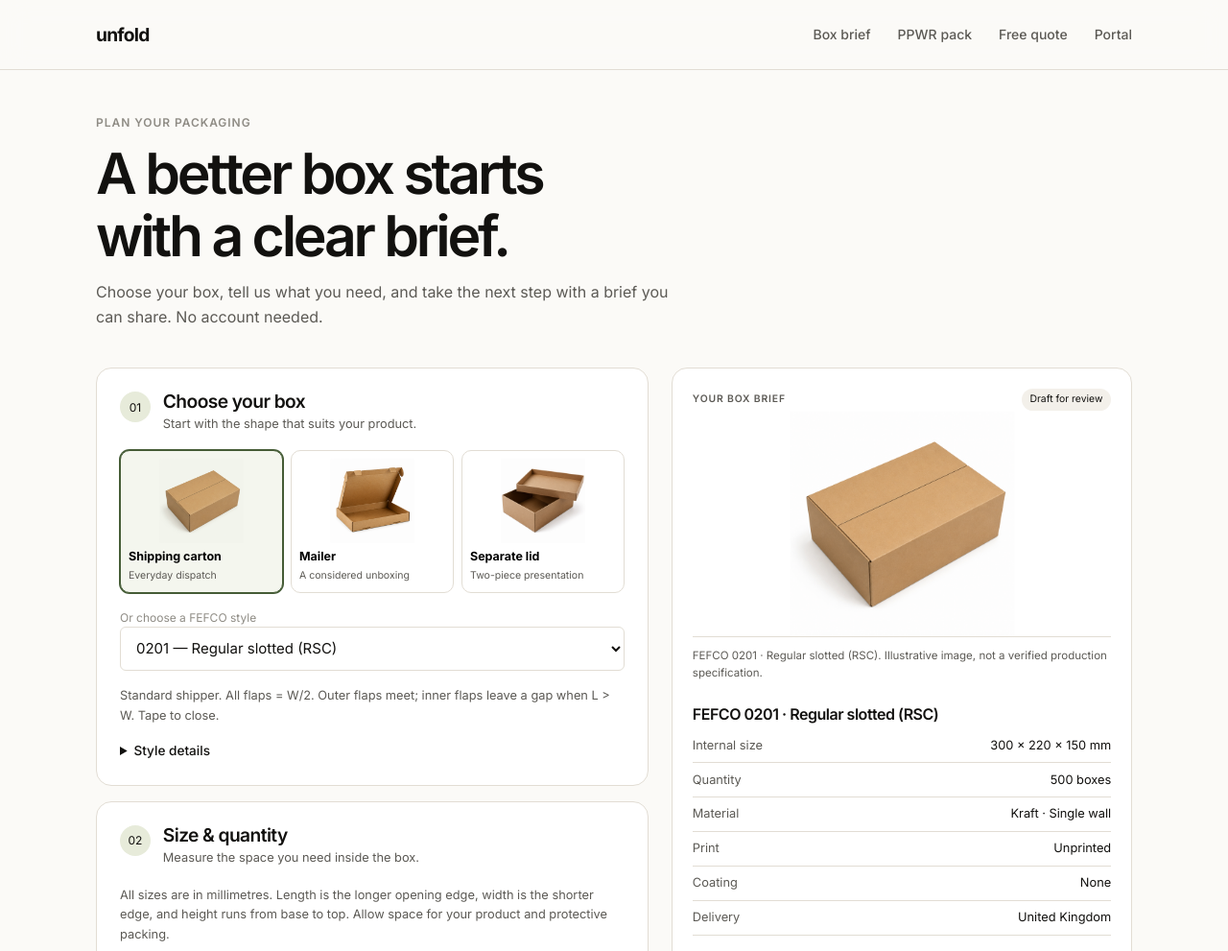
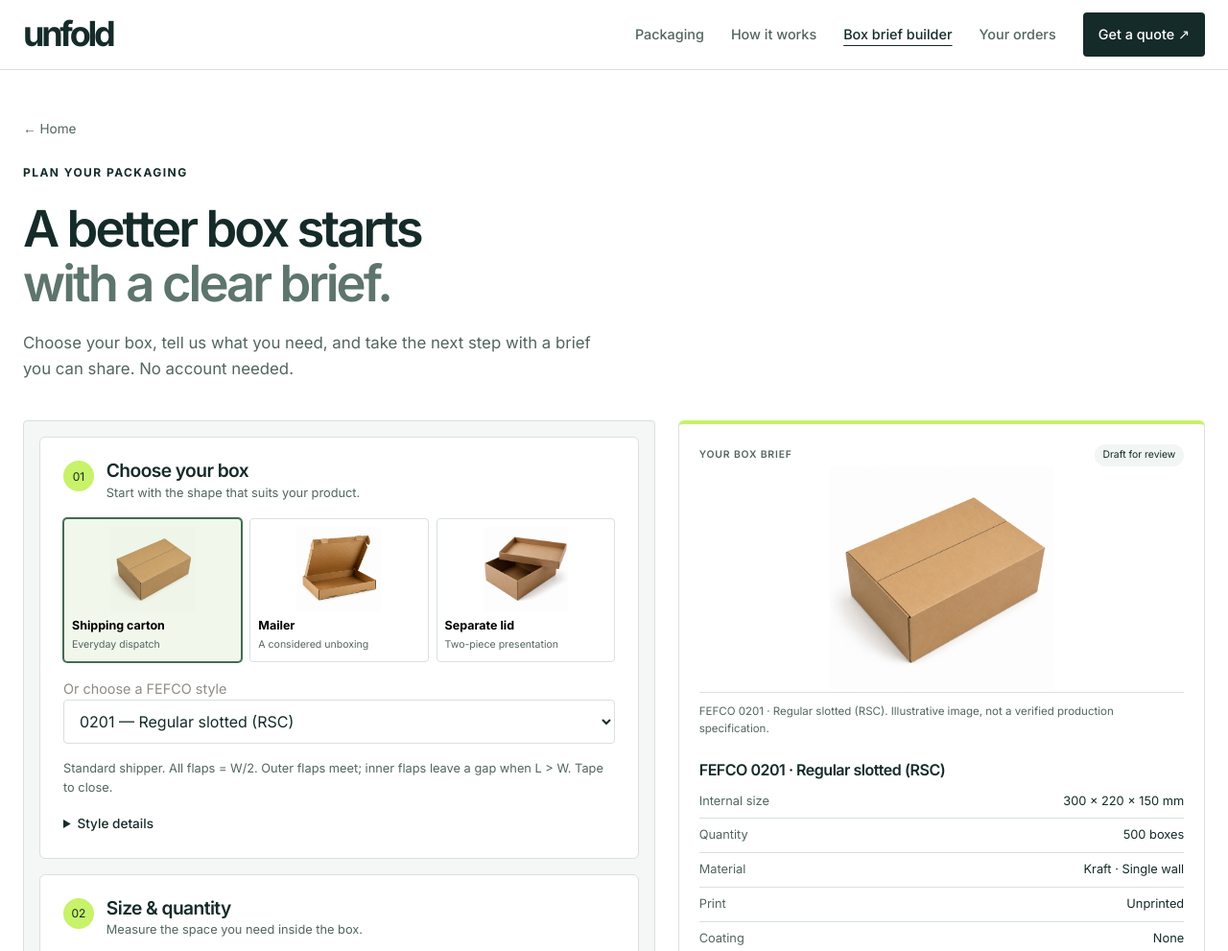
Before and after one commit to menacesahota/unfold, a website built with Vite: page spec.html in a window 1280 px wide. Shown: the top 991 px of the page at 96% size. Built offline with nearby package versions, Linux system fonts and the light colour scheme; no server answers.

Commit message:
Match box builder to homepage branding and navigation

```diff
--- a/spec.html
+++ b/spec.html
@@ -18,29 +18,19 @@
     />
     <link rel="stylesheet" href="/styles/main.css" />
     <link rel="stylesheet" href="/styles/tools.css" />
+    <link rel="stylesheet" href="/styles/rebuild.css" />
     <link rel="stylesheet" href="/styles/brief.css" />
   </head>
-  <body class="brief-builder">
-    <header class="site-header">
-      <div class="container header-inner">
-        <a href="/" class="logo">unfold</a>
-        <button type="button" class="nav-toggle" aria-expanded="false" aria-controls="site-nav" aria-label="Menu">
-          <span></span><span></span><span></span>
-        </button>
-        <nav class="nav" id="site-nav" aria-label="Main">
-          <a href="/spec.html">Box brief</a>
-          <a href="/ppwr.html">PPWR pack</a>
-          <a href="#quote-dialog" data-open-quote>Free quote</a>
-          <a href="/portal.html">Portal</a>
-        </nav>
-      </div>
-    </header>
+  <body class="unfold-home brief-builder">
+    <a class="skip-link" href="#main">Skip to content</a>
+    <header class="site-header"><div class="container header-inner"><a class="logo" href="/" aria-label="Unfold home">unfold</a><nav class="nav" id="site-nav" aria-label="Main"><a href="/#products">Packaging</a><a href="/#process">How it works</a><a href="/spec.html" aria-current="page">Box brief builder</a><a href="/portal.html">Your orders</a><a href="#quote-dialog" class="nav-quote" data-open-quote>Get a quote ↗</a></nav></div></header>
 
-    <main>
+    <main id="main">
       <section class="tools-hero">
         <div class="container">
-          <p class="tools-kicker">PLAN YOUR PACKAGING</p>
-          <h1>A better box starts<br />with a clear brief.</h1>
+          <a class="brief-back" href="/">← Home</a>
+          <p class="eyebrow">PLAN YOUR PACKAGING</p>
+          <h1>A better box starts<br /><em>with a clear brief.</em></h1>
           <p class="lead">
             Choose your box, tell us what you need, and take the next step with a brief you can share. No account needed.
           </p>
@@ -189,14 +179,7 @@
         <p id="form-status" class="form-note" role="status"></p>
       </form>
     </dialog>
-    <footer class="site-footer">
-      <div class="container footer-inner">
-        <span class="footer-brand">unfold</span>
-        <span class="footer-tag">Spec first. Quote when you want it made.</span>
-        <a href="mailto:hello@unfold.supply">hello@unfold.supply</a>
-        <span class="footer-copy">&copy; 2026</span>
-      </div>
-    </footer>
+    <footer class="site-footer"><div class="container footer-inner"><a class="footer-brand" href="/">unfold</a><span>Custom packaging, made simple.</span><a href="mailto:hello@unfold.supply">hello@unfold.supply</a><span>© 2026</span></div></footer>
 
     <script type="module" src="/scripts/nav.js"></script>
     <script type="module" src="/scripts/spec-engine.js"></script>
--- a/styles/brief.css
+++ b/styles/brief.css
@@ -1,17 +1,17 @@
-.brief-builder .tools-hero { padding: 2.8rem 0 2rem; border: 0; }
-.brief-builder .tools-hero h1 { max-width: 24ch; font-size: clamp(2.2rem, 4.6vw, 3.8rem); line-height: 1.1; letter-spacing: -.055em; }
+.brief-builder .tools-hero { padding: 3rem 0 2rem; border: 0; }
+.brief-builder .tools-hero h1 { max-width: 24ch; font-size: clamp(2.6rem, 4.1vw, 3.8rem); line-height: 1.1; letter-spacing: -.055em; }
 .brief-builder .tools-hero .lead { max-width: 38rem; font-size: 1rem; }
 .brief-builder .tools-layout { padding-top: .5rem; grid-template-columns: minmax(0, 1.2fr) minmax(0, 1fr); gap: 1.5rem; }
 .brief-builder .tools-form { border: 0; padding: 0; background: none; gap: 1rem; }
-.brief-section { background: white; border: 1px solid var(--line); border-radius: 16px; padding: 1.5rem; display: grid; gap: 1rem; min-width: 0; }
+.brief-section { background: white; border: 1px solid var(--line); border-radius: 6px; padding: 1.5rem; display: grid; gap: 1rem; min-width: 0; }
 .section-heading { display: flex; gap: .8rem; align-items: start; }
-.section-heading > span { display: grid; place-items: center; background: #e7ebda; border-radius: 50%; width: 2rem; height: 2rem; font-size: .75rem; flex-shrink: 0; }
+.section-heading > span { display: grid; place-items: center; background: var(--accent); border-radius: 50%; width: 2rem; height: 2rem; font-size: .75rem; flex-shrink: 0; }
 .brief-builder .section-heading h2 { font-size: 1.2rem; margin: 0; letter-spacing: -.03em; }
 .section-heading p, .measure-help { margin: .15rem 0 0; color: var(--ink-muted); font-size: .8rem; }
 .box-choices { display: grid; grid-template-columns: repeat(3, minmax(0, 1fr)); gap: .5rem; }
-.box-choices button { font: inherit; text-align: left; padding: .5rem; background: white; border: 1px solid var(--line); border-radius: 10px; cursor: pointer; min-width: 0; }
-.box-choices button[aria-pressed="true"] { border-color: #455c36; box-shadow: 0 0 0 1px #455c36; background: #f4f6ee; }
-.box-choices button:hover { border-color: #455c36; }
+.box-choices button { font: inherit; text-align: left; padding: .5rem; background: white; border: 1px solid var(--line); border-radius: 4px; cursor: pointer; min-width: 0; }
+.box-choices button[aria-pressed="true"] { border-color: #416d53; box-shadow: 0 0 0 1px #416d53; background: #f1f7eb; }
+.box-choices button:hover { border-color: #416d53; }
 .box-choices img { width: 100%; height: 88px; object-fit: contain; border-radius: 6px; mix-blend-mode: multiply; }
 .box-choices strong { display: block; font-size: .78rem; line-height: 1.35; margin-top: .4rem; }
 .box-choices span { display: block; font-size: .66rem; color: var(--ink-muted); margin-top: .2rem; }
@@ -20,7 +20,7 @@
 .brief-builder .field { min-width: 0; }
 .brief-builder .style-hint { color: var(--ink-muted); }
 .brief-disclosure summary { cursor: pointer; font-size: .85rem; font-weight: 500; }
-.brief-review { background: white; border: 1px solid var(--line); border-radius: 16px; overflow: hidden; padding: 1.3rem; }
+.brief-review { background: white; border: 1px solid var(--line); border-radius: 6px; overflow: hidden; padding: 1.3rem; }
 .review-heading { display: flex; justify-content: space-between; align-items: center; gap: .5rem; }
 .review-heading .tools-kicker { margin: 0; color: var(--ink-muted); font-size: .65rem; }
 .draft-badge { font-size: .65rem; background: var(--paper-deep); padding: .2rem .55rem; border-radius: 20px; }
@@ -36,14 +36,14 @@
 .brief-builder .tools-actions .btn { width: 100%; justify-content: center; }
 .review-note, .brief-help { font-size: .75rem; color: var(--ink-muted); margin: .8rem 0 0; }
 .brief-help a { text-decoration: underline; }
-.support-card { padding: 1rem 1.2rem; background: #f2f0e9; border-radius: 12px; }
+.support-card { padding: 1rem 1.2rem; background: var(--paper-deep); border-radius: 4px; }
 .brief-builder .band-card, .brief-builder .checklist-card { border: 0; background: transparent; padding: .8rem 0 0; }
 .brief-builder .band-grid { gap: .4rem; }
 .brief-builder .band-grid div { padding: .6rem .4rem; }
 .brief-builder .band-note { color: var(--ink-muted); }
-.brief-builder :focus-visible { outline: 3px solid #6c814f; outline-offset: 3px; }
+.brief-builder :focus-visible { outline: 3px solid #689124; outline-offset: 3px; }
 .brief-builder:has(dialog[open]) { overflow: hidden; }
-#quote-dialog { width: min(560px, calc(100% - 2rem)); max-height: calc(100dvh - 2rem); margin: auto; padding: 1.5rem; border: 1px solid var(--line); border-radius: 16px; color: var(--ink); background: var(--paper); overscroll-behavior: contain; }
+#quote-dialog { width: min(560px, calc(100% - 2rem)); max-height: calc(100dvh - 2rem); margin: auto; padding: 1.5rem; border: 1px solid var(--line); border-radius: 6px; color: var(--ink); background: var(--paper); overscroll-behavior: contain; }
 #quote-dialog::backdrop { background: rgb(18 17 15 / 45%); }
 .dialog-heading { display: flex; justify-content: space-between; gap: 1rem; align-items: start; }
 .dialog-heading h2 { margin: 0; font-size: 1.5rem; letter-spacing: -.04em; }
@@ -60,3 +60,24 @@
   .box-choices img { height: 76px; }
   .brief-builder .style-stage img { height: 230px; }
 }
+
+/* Use the same brand system and page frame as the homepage. */
+.brief-builder .tools-hero h1 em { font-style: normal; color: #5d756c; }
+.brief-builder .tools-hero .lead { font-size: 1.05rem; line-height: 1.6; margin-top: 1.2rem; }
+.brief-back { display: inline-block; color: var(--ink-muted); font-size: .85rem; margin-bottom: 1.5rem; }
+.brief-back:hover { text-decoration: underline; text-underline-offset: 4px; }
+.brief-builder .nav [aria-current="page"] { color: var(--ink); text-decoration: underline; text-underline-offset: 6px; }
+.brief-builder .tools-form { background: #f4f7f5; padding: 1rem; border: 1px solid var(--line); border-radius: 4px; }
+.brief-builder .btn-ghost { background: #fff; color: var(--ink); border: 1px solid var(--line); }
+.brief-builder .btn-ghost:hover { background: var(--paper-deep); }
+.brief-builder .brief-review { border-top: 4px solid var(--accent); }
+.brief-builder .field input, .brief-builder .field select, .brief-builder .field textarea { border-radius: 4px; }
+@media (max-width: 900px) {
+  .brief-builder .tools-hero { padding-top: 2rem; }
+  .brief-builder .tools-hero h1 { font-size: clamp(2.5rem, 6vw, 3.4rem); }
+}
+@media (max-width: 600px) {
+  .brief-builder .tools-hero h1 { font-size: 2.65rem; }
+  .brief-builder .tools-form { padding: .65rem; }
+  .brief-builder .tools-hero .lead { font-size: 1rem; }
+}
```
